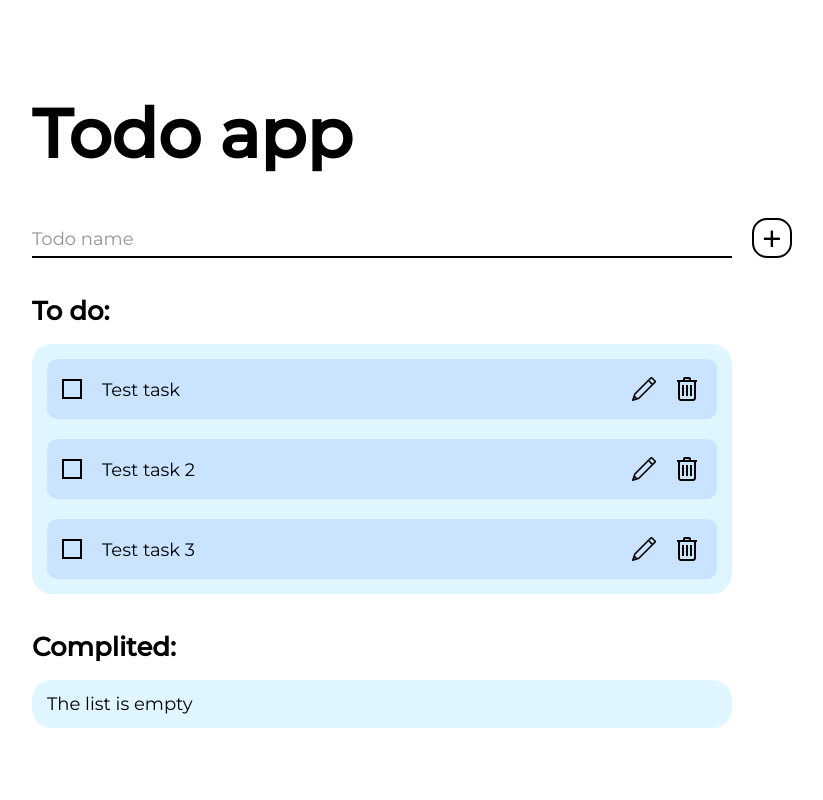
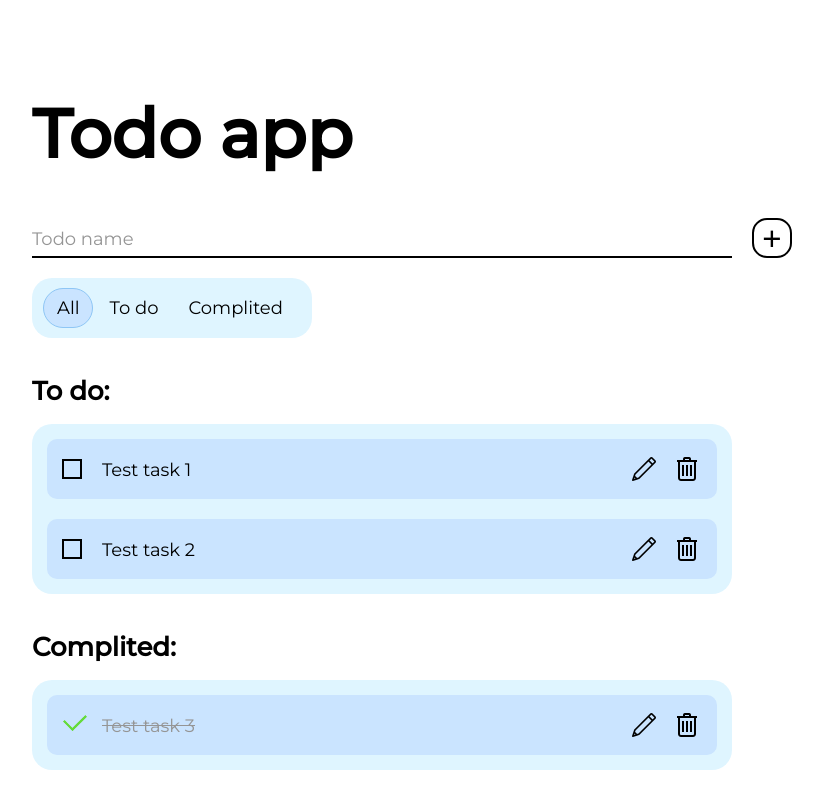
Before and after one commit to Stocil/React-todoList, a React (Vite) app: page / in a window 1280 px wide. Shown: the whole page, without its empty margins (8-831 px from the left). Built offline with nearby package versions, Linux system fonts and the light colour scheme.

Commit message:
todo take 11, add todo toggler slider

```diff
--- a/src/components/FilteredTodoList/FilteredTodoList.jsx
+++ b/src/components/FilteredTodoList/FilteredTodoList.jsx
@@ -17,7 +17,7 @@ function FilteredTodoList(props) {
 
   return (
     <>
-      <h2 className="todos__section-title"> {content} </h2>
+      <h2 className="todos__section-subtitle"> {content} </h2>
       <ul className="todos__list">{listContent}</ul>
     </>
   );
--- a/src/components/FilteredTodoList/FilteredTodoList.scss
+++ b/src/components/FilteredTodoList/FilteredTodoList.scss
@@ -12,7 +12,7 @@
     border-radius: 20px;
   }
 
-  &__section-title {
+  &__section-subtitle {
     margin-top: 40px;
     font-size: 26px;
   }
--- a/src/components/TodoList/TodoList.jsx
+++ b/src/components/TodoList/TodoList.jsx
@@ -1,11 +1,18 @@
-import FilteredTodoList from "../FilteredTodoList/FilteredTodoList";
+import { useState } from "react";
+
+import TodoToggler from "../TodoToggler/TodoToggler";
+import { getFilteredList } from "./utils/utils";
 
 function TodoList() {
+  const [position, setPosition] = useState(1);
+
+  const content = getFilteredList(position);
+
   return (
     <section className="todos">
       <div className="container">
-        <FilteredTodoList isComplite={false} />
-        <FilteredTodoList isComplite={true} />
+        <TodoToggler position={position} onClick={setPosition} />
+        {content}
       </div>
     </section>
   );
--- /dev/null
+++ b/src/components/TodoList/utils/utils.jsx
@@ -0,0 +1,24 @@
+import FilteredTodoList from "../../FilteredTodoList/FilteredTodoList";
+
+export function getFilteredList(position) {
+  if (position === 1) {
+    return (
+      <div className="todos__inner">
+        <FilteredTodoList isComplite={false} />
+        <FilteredTodoList isComplite={true} />
+      </div>
+    );
+  } else if (position === 2) {
+    return (
+      <div className="todos__inner">
+        <FilteredTodoList isComplite={false} />
+      </div>
+    );
+  } else if (position === 3) {
+    return (
+      <div className="todos__inner">
+        <FilteredTodoList isComplite={true} />
+      </div>
+    );
+  }
+}
--- /dev/null
+++ b/src/components/TodoToggler/TodoToggler.jsx
@@ -0,0 +1,41 @@
+import PropTypes from "prop-types";
+
+import { getSliderPosition } from "./utils/utils";
+import { onDelayClick } from "./utils/utils";
+
+function TodoToggler(props) {
+  const { position, onClick } = props;
+
+  const sliderClass = getSliderPosition(position);
+
+  return (
+    <div className="todos__switch-inner">
+      <p
+        className="todos__switch-text"
+        onClick={() => onDelayClick(1, position, onClick)}
+      >
+        All
+      </p>
+      <p
+        className="todos__switch-text"
+        onClick={() => onDelayClick(2, position, onClick)}
+      >
+        To do
+      </p>
+      <p
+        className="todos__switch-text"
+        onClick={() => onDelayClick(3, position, onClick)}
+      >
+        Complited
+      </p>
+      <div className={"todos__switch-slider " + sliderClass}></div>
+    </div>
+  );
+}
+
+TodoToggler.propTypes = {
+  position: PropTypes.number,
+  onClick: PropTypes.func,
+};
+
+export default TodoToggler;
--- /dev/null
+++ b/src/components/TodoToggler/TodoToggler.scss
@@ -0,0 +1,66 @@
+.todos {
+  &__inner {
+    opacity: 1;
+
+    transition: opacity 0.4s ease-in-out;
+
+    &.hide {
+      opacity: 0;
+    }
+  }
+
+  &__switch {
+    &-inner {
+      padding: 5px 25px;
+      margin-top: 20px;
+
+      display: flex;
+      align-items: center;
+      gap: 30px;
+
+      width: 280px;
+      height: 60px;
+
+      border-radius: 20px;
+      background-color: #dff5ff;
+
+      position: relative;
+    }
+
+    &-text {
+      cursor: pointer;
+      z-index: 2;
+    }
+
+    &-slider {
+      height: 40px;
+
+      border: 1px solid #8ec6f5;
+      border-radius: 20px;
+      background-color: #cae4ff;
+
+      position: absolute;
+      left: 10px;
+      top: 10px;
+
+      z-index: 1;
+
+      transition: transform 0.4s ease-in-out, width 0.4s ease-in-out;
+
+      &.position-1 {
+        width: 50px;
+        transform: translateX(1px);
+      }
+
+      &.position-2 {
+        width: 70px;
+        transform: translateX(55px);
+      }
+
+      &.position-3 {
+        width: 120px;
+        transform: translateX(135px);
+      }
+    }
+  }
+}
--- /dev/null
+++ b/src/components/TodoToggler/utils/utils.js
@@ -0,0 +1,24 @@
+export function getSliderPosition(position) {
+  let sliderClass;
+
+  if (position === 1) {
+    sliderClass = "position-1";
+  } else if (position === 2) {
+    sliderClass = "position-2";
+  } else if (position === 3) {
+    sliderClass = "position-3";
+  }
+
+  return sliderClass;
+}
+
+export function onDelayClick(newPosition, position, onClick) {
+  if (position === newPosition) return;
+
+  document.querySelector(".todos__inner").classList.add("hide");
+  setTimeout(onClick, 400, newPosition);
+
+  setTimeout(() => {
+    document.querySelector(".todos__inner").classList.remove("hide");
+  }, 400);
+}
--- a/src/data/initialTasks.js
+++ b/src/data/initialTasks.js
@@ -1,7 +1,7 @@
 const initialTasks = [
-  { id: 1, task: "Test task", done: false },
+  { id: 1, task: "Test task 1", done: false },
   { id: 2, task: "Test task 2", done: false },
-  { id: 3, task: "Test task 3", done: false },
+  { id: 3, task: "Test task 3", done: true },
 ];
 
 export default initialTasks;
--- a/src/main.scss
+++ b/src/main.scss
@@ -5,3 +5,4 @@
 @import "./components/TodoList/TodoList";
 @import "./components/TodoCheckbox/TodoCheckbox";
 @import "./components/FilteredTodoList/FilteredTodoList";
+@import "./components/TodoToggler/TodoToggler";
```
